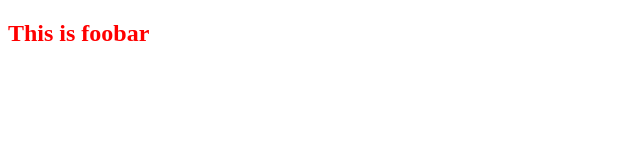
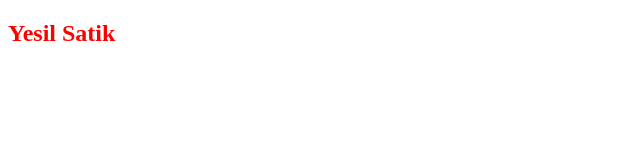
Before and after one commit to ysatik/foobar, a plain HTML site: page index.html in a window 1280 px wide. Shown: the full height of the page, 0-640 px from the left. Drawn offline with Linux system fonts and the light colour scheme.

Commit message:
update h2 with my name

```diff
--- a/index.html
+++ b/index.html
@@ -9,6 +9,6 @@
         <link rel="stylesheet" href="styles.css">
     </head>
     <body>
-        <h2>This is foobar</h2>
+        <h2>Yesil Satik</h2>
     </body>
 </html>
```
